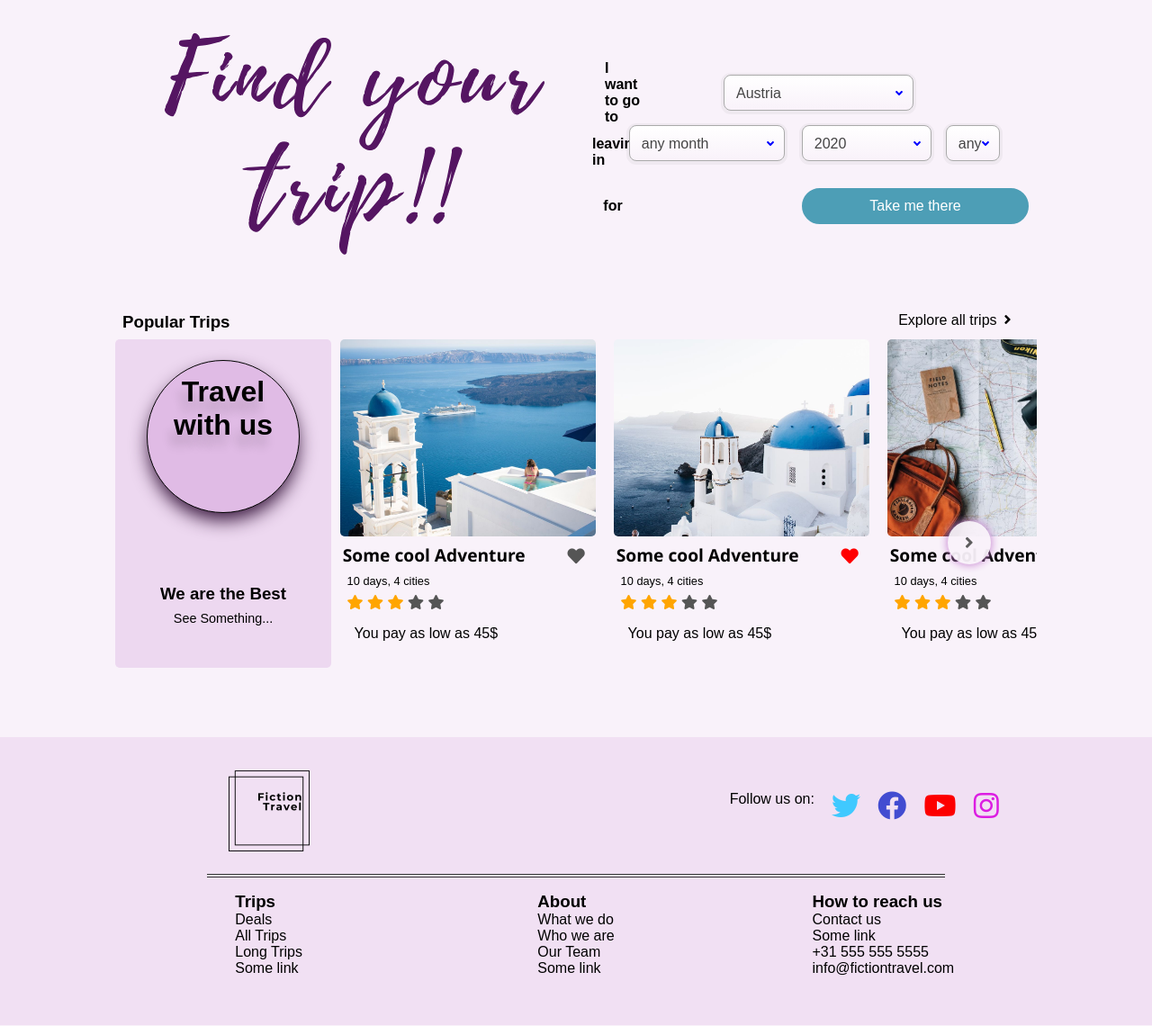
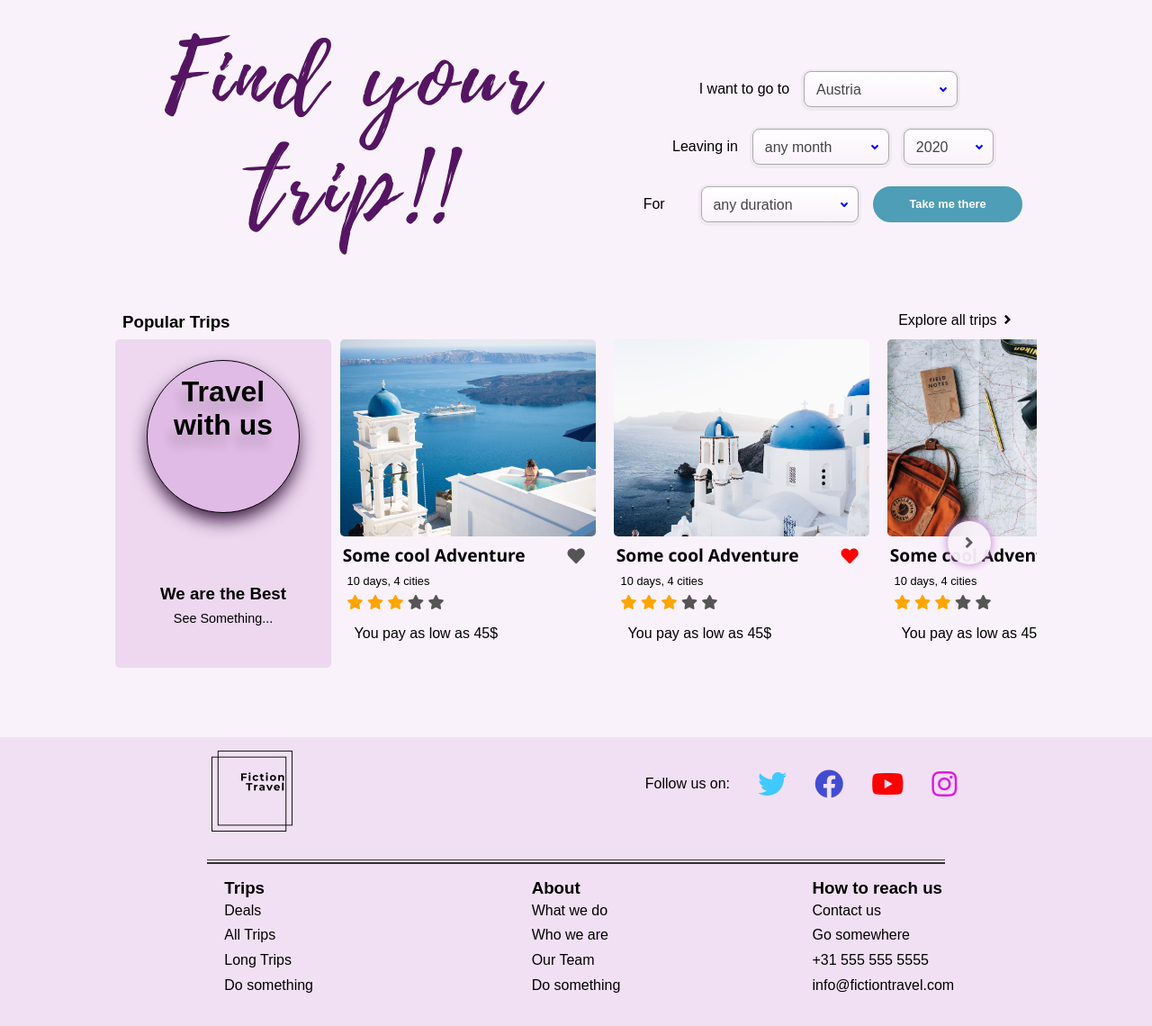
Before and after one commit to GagikNav/travel-landin-page, a website: page dis/index.html in a window 1280 px wide. Shown: the part 1629-2769 px from the top of the page at 90% size. Drawn offline with Linux system fonts and the light colour scheme.

Commit message:
Styl find your trip & footer

```diff
--- a/dis/index.html
+++ b/dis/index.html
@@ -110,8 +110,8 @@
 
       <form>
 
-         <div id="text1">I want to go to </div>
-         <div id="sel-location">
+         <div class="sel-location">
+            <div class="location-text">I want to go to </div>
             <select id="location" name="location" class="select-menu-style location">
                <option label="Europe" disabled=""></option>
                <option value="Austria">Austria</option>
@@ -127,9 +127,9 @@
                <option value="Italy">Italy</option>
             </select>
          </div>
-         <div id="text2">leaving in </div>
+
          <div class="sel-month">
-
+            <div class="month-text">Leaving in </div>
             <select name="month" id="month" class="select-menu-style month">
                <option selected="" value="" class="">any month</option>
                <option value="0" class="">January</option>
@@ -145,20 +145,18 @@
                <option value="10" class="">November</option>
                <option value="11" class="">December</option>
             </select>
+            <div class="sel-year">
+               <select name="year" id="year" class="select-menu-style year">
+                  <option selected="" value="2020" class="">2020</option>
+                  <option value="2021" class="">2021</option>
+               </select>
+            </div>
          </div>
 
-         <div class="sel-year">
-
-            <select name="year" id="year" class="select-menu-style year">
-               <option selected="" value="2020" class="">2020</option>
-               <option value="2021" class="">2021</option>
-            </select>
-         </div>
-
-         <div id="text3"> for </div>
 
          <div class="sel-duration">
 
+            <div class="sel-text"> For </div>
             <select name="duration" id="duration" class="select-menu-style duration">
                <option selected="" value="" class="">any duration</option>
                <option value="tenOrLess" class="">10 days or less</option>
@@ -167,9 +165,9 @@
                <option value="twentyEightOrMore" class="">28 days or more
                </option>
             </select>
+            <button type="submit" class="btn-blue">Take me there</button>
          </div>
 
-         <button type="submit" class="btn-blue">Take me there</button>
       </form>
    </div>
 
@@ -317,7 +315,6 @@
          <div class="logo">
             <a href="#!"><img src="./img/logo.png" width="100px" height="100px" alt=""></a>
          </div>
-         <div></div>
          <div class="icons">
             <p>Follow us on:</p>
             <a href="https://twitter.com" target="_blank">
@@ -345,7 +342,7 @@
                   <li><a href="#">Deals</a></li>
                   <li><a href="#">All Trips</a></li>
                   <li><a href="#">Long Trips</a></li>
-                  <li><a href="#">Some link</a></li>
+                  <li><a href="#">Do something</a></li>
                </ul>
             </li>
 
@@ -355,7 +352,7 @@
                   <li><a href="#">What we do</a></li>
                   <li><a href="#">Who we are</a></li>
                   <li><a href="#">Our Team</a></li>
-                  <li><a href="#">Some link</a></li>
+                  <li><a href="#">Do something</a></li>
                </ul>
             </li>
 
@@ -363,7 +360,7 @@
                <h3>How to reach us</h3>
                <ul>
                   <li><a href="#">Contact us</a></li>
-                  <li><a href="#">Some link</a></li>
+                  <li><a href="#">Go somewhere</a></li>
                   <li>+31 555 555 5555</li>
                   <li>info@fictiontravel.com</li>
                </ul>
--- a/style/_config.scss
+++ b/style/_config.scss
@@ -1,7 +1,17 @@
+* {
+	box-sizing: border-box;
+	margin: 0;
+	padding: 0px;
+
+	a {
+		color: #fff;
+		text-decoration: none;
+	}
+}
+
 $primary: #f9f2fa;
 $marg: 0.5rem;
 $border: solid 1px black;
-$sel-hi: 2.5rem;
 @import url('https://fonts.googleapis.com/css2?family=Noto+Sans+JP&display=swap');
 
 @import url('https://fonts.googleapis.com/css2?family=Permanent+Marker&display=swap');
@@ -9,9 +19,11 @@
 @mixin border {
 	border: #000 solid 1px;
 }
+
 @mixin boxShadow($d) {
 	box-shadow: 0 10px 20px -2px darken($primary, $d);
 }
+
 @mixin flexbox {
 	display: flex;
 	justify-content: center;
@@ -78,15 +90,11 @@
 	}
 }
 
-* {
-	box-sizing: border-box;
-	margin: 0;
-	padding: 0px;
-
-	a {
-		color: #fff;
-		text-decoration: none;
-	}
+// form variables
+$sel-hi: 2.5rem;
+@mixin form-font {
+	font-size: 1rem;
+	// font-weight: bold;
 }
 
 // media query
--- a/style/_footer.scss
+++ b/style/_footer.scss
@@ -1,6 +1,6 @@
 footer {
 	background: darken($primary, 5);
-	height: 40vh;
+	height: Uto;
 	width: 100%;
 
 	.branding {
@@ -8,18 +8,27 @@
 		margin: auto;
 		display: grid;
 		justify-items: center;
+		justify-content: center;
 		align-items: center;
-		grid-template-columns: 1fr 1fr 1fr;
+		grid-template-columns: 1fr 1fr;
+		grid-template-rows: 1fr;
+		// @include border;
+
 		.logo {
-			margin-top: 2rem;
+			width: 60%;
+			height: 80%;
+			margin: auto;
+			// @include border;
 		}
 		.icons {
-			margin-top: 1rem;
+			// @include border;
+			height: 80%;
+			width: 70%;
+			margin: auto;
 			display: grid;
 			grid-auto-flow: column;
 			grid-gap: 1.2rem;
-			justify-self: start;
-
+			align-items: center;
 			.fa-twitter {
 				@include trans;
 				&:hover {
@@ -59,13 +68,13 @@
 			display: flex;
 			content: '';
 			margin: 1rem auto;
-			border-bottom: #333 1px solid;
+			border-bottom: #333 2px solid;
 			border-top: #333 1px solid;
 			width: 80%;
 			height: 2px;
 		}
 		width: 80%;
-		margin: auto;
+		margin: 2rem auto;
 		ul {
 			display: grid;
 			grid-template-columns: repeat(3, 1fr);
@@ -76,9 +85,13 @@
 					flex-direction: column;
 
 					li {
+						margin: 0.3rem 0;
 						a {
 							color: black;
 							text-decoration: none;
+							&:hover {
+								text-decoration: underline;
+							}
 						}
 					}
 				}
--- a/style/main.scss
+++ b/style/main.scss
@@ -168,88 +168,70 @@
 
 	form {
 		@import './form-style';
-		display: grid;
-		grid-template-columns: repeat(7, 1fr);
-		grid-template-rows: 1fr 1fr 1fr;
-		grid-template-areas: 'a a a b b b b' 'd d d e f f f' 'g g h h i i i';
-		height: 80%;
+		@include flexbox;
+		flex-direction: column;
+		height: 90%;
 		align-items: center;
-		padding: 2rem;
+		width: 100%;
 
 		div {
-			display: flex;
+			@include flexbox;
 			width: 100%;
-			height: 100%;
+			margin: 0.5rem auto;
 		}
-		#sel-location {
-			display: flex;
-			justify-content: center;
-			align-items: center;
-			width: 100%;
-			height: 100%;
-			grid-area: b;
-			#location {
-				width: 50%;
-				// width: 10em;
+		.sel-location {
+			.location {
+				width: 80%;
+				height: $sel-hi;
+				margin: 0 5.5rem 0rem 1rem;
+			}
+			.location-text {
+				@include form-font;
+				margin-right: 0;
+				margin-left: 3rem;
+				justify-content: flex-end;
 			}
 		}
-		#text1 {
-			grid-area: a;
-			font-size: 1rem;
-			font-weight: bold;
-			justify-content: center;
-			align-items: center;
-			width: 150%;
+
+		.sel-month {
+			.month-text {
+				@include form-font;
+				margin: 0 1rem;
+				justify-content: flex-end;
+			}
+			.month {
+				width: 80%;
+				height: $sel-hi;
+			}
+			.year {
+				width: 90%;
+				margin: 0 3rem 0 1rem;
+			}
 		}
 
-		#text2 {
-			justify-content: center;
-			align-items: center;
-			grid-area: d;
-			align-self: center;
-			font-weight: bold;
-		}
-		.month {
-			grid-area: e;
-			width: 12em;
-			justify-self: end;
-
-			// @include border;
-		}
-
-		.year {
-			width: 10em;
-			justify-self: start;
-			grid-area: f;
-			// @include border;
-		}
-		#text3 {
-			align-self: center;
-			grid-area: g;
-			justify-content: center;
-			align-items: center;
-			font-weight: bold;
-			// @include border;
+		.sel-duration {
+			.sel-text {
+				@include form-font;
+				justify-content: flex-end;
+				width: 30%;
+				margin-right: 1.5rem;
 			}
 			.duration {
-			grid-area: h;
-			width: 100%;
-			// @include border;
+				width: 50%;
+				margin: 0 1rem;
 			}
-
 			button.btn-blue {
-			width: 110%;
+				width: 50%;
+				margin-right: 1rem;
 				height: $sel-hi;
-			grid-area: i;
 				cursor: pointer;
-			font-weight: 500;
-			line-height: 1.4;
-			color: #ffffff;
-			font-size: 1rem;
+				font-weight: bold;
+				line-height: 1.15;
+				color: #fff;
+				font-size: 0.8rem;
 				display: inline-block;
 				border-radius: 4rem;
 				outline: none;
-			// padding: 0.6rem 1.5rem;
 				text-decoration: none;
 				background: #4d9eb6;
 				border-width: 2px;
@@ -263,6 +245,7 @@
 			}
 		}
 	}
+}
 
 @import './popularTrips';
 @import './footer';
```
Also changed, not shown: dis/css/main.css, dis/css/text.css (deleted), 2 other files. Lines whose indentation alone changed are shown as unchanged.
